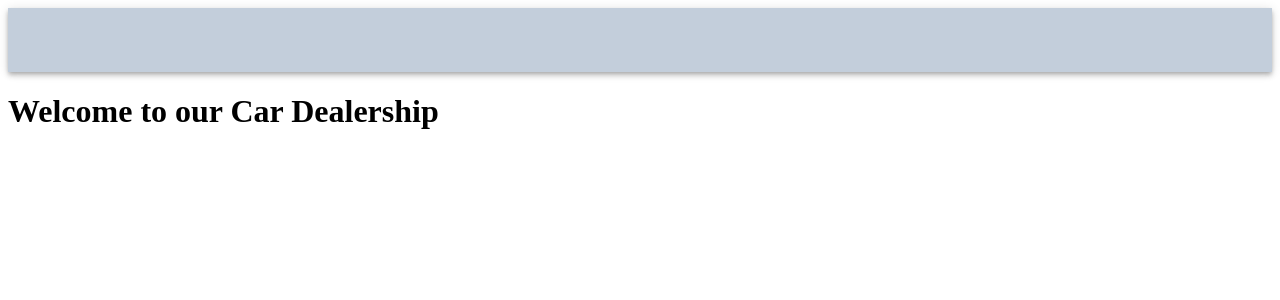
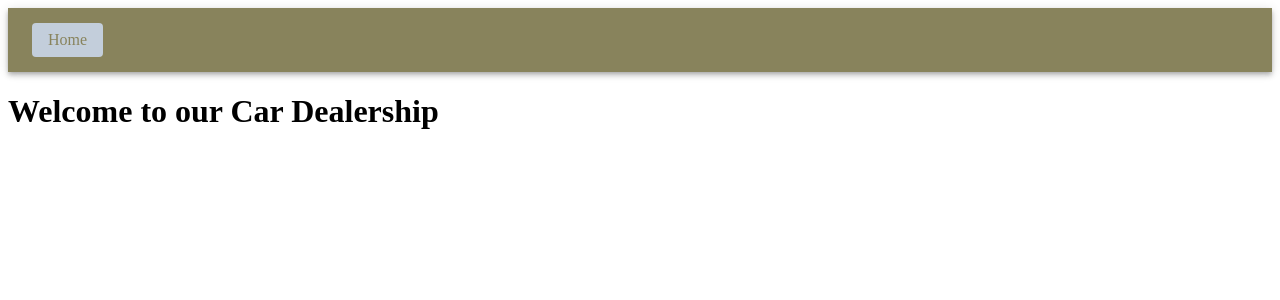
Before and after one commit to bk275/IS218Fall2023FinalProject, a Next.js app in the folder car-website/: page / in a window 1280 px wide. Shown: the top 300 px of the page. Built offline with nearby package versions, Linux system fonts and the light colour scheme.

Commit message:
added a home menu button

```diff
--- a/car-website/components/Navbar.js
+++ b/car-website/components/Navbar.js
@@ -3,12 +3,27 @@ import React from 'react';
 import AppBar from '@mui/material/AppBar';
 import Toolbar from '@mui/material/Toolbar';
 import Typography from '@mui/material/Typography';
+import Box from '@mui/material/Box';
 
 const Navbar = () => {
   return (
-    <AppBar position="static" sx={{ backgroundColor: '#C3CEDB' }}>
+    <AppBar position="static" sx={{ backgroundColor: '#88835C' }}>
       <Toolbar>
-        <Typography variant="h6" component="div" sx={{ flexGrow: 1, textAlign: 'center' }}>
+        <Box
+          component="div"
+          sx={{
+            backgroundColor: '#C3CEDB',
+            padding: '8px 16px',
+            borderRadius: '4px',
+            color: '#88835C',
+            fontSize: '1rem',
+            cursor: 'pointer',
+            marginRight: '16px',
+          }}
+        >
+          Home
+        </Box>
+        <Typography variant="h6" component="div" sx={{ flexGrow: 1, textAlign: 'center', color: '#fff' }}>
           {/* Navigation Content Goes Here */}
         </Typography>
       </Toolbar>
```
